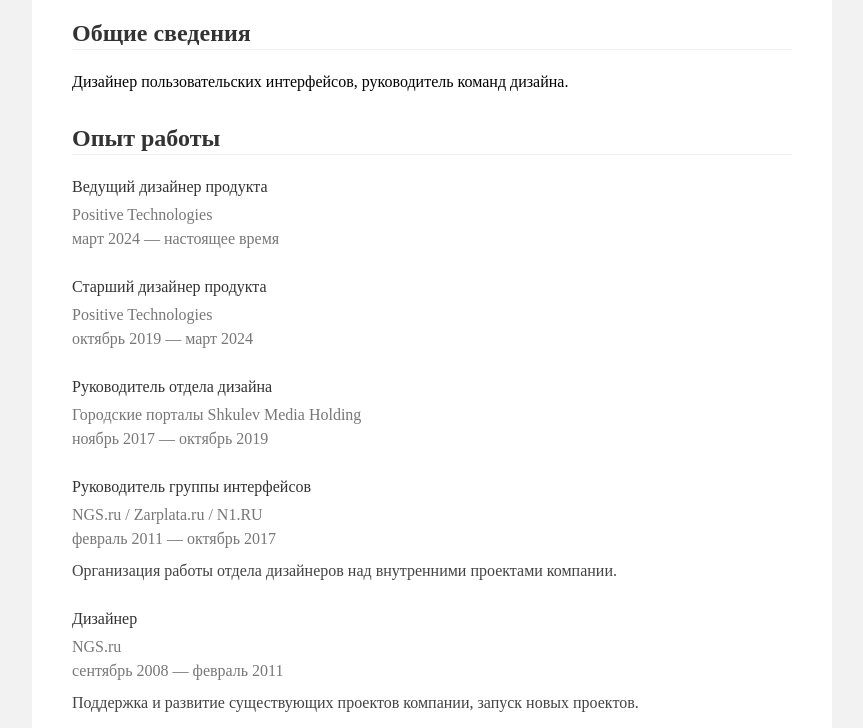
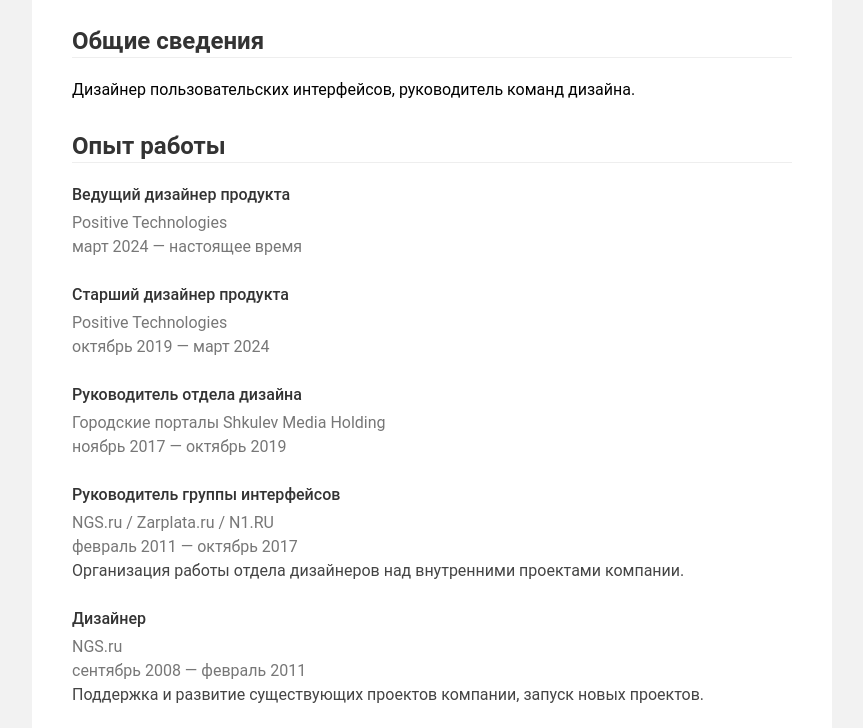
Before and after one commit to cm4fan/personal-website-wf, a plain HTML site: page resume.html in a window 1280 px wide. Shown: the part 168-896 px from the top of the page, without its empty margins (208-1071 px from the left). Drawn offline with Linux system fonts and the light colour scheme.

Commit message:
WIP CSS changes

```diff
--- a/resume.html
+++ b/resume.html
@@ -7,7 +7,8 @@
     <meta content="width=device-width, initial-scale=1" name="viewport" />
     <link rel="preconnect" href="https://fonts.googleapis.com">
     <link rel="preconnect" href="https://fonts.gstatic.com" crossorigin>
-    <link rel="preload" href="https://fonts.googleapis.com/css2?family=Roboto:wght@100..900&display=swap" rel="stylesheet">
+    <link rel="preload" href="https://fonts.googleapis.com/css2?family=Roboto:wght@100..900&display=swap"
+        rel="stylesheet">
     <style>
         body {
             font-size: 16px;
@@ -15,6 +16,15 @@
             background: #f2f2f2;
             margin: 0;
             padding: 0;
+        }
+
+        .roboto {
+            font-family: "Roboto", sans-serif;
+            font-optical-sizing: auto;
+            font-weight: 400;
+            font-style: normal;
+            font-variation-settings:
+                "wdth" 100;
         }
 
         .container {
@@ -36,6 +46,7 @@
         h1 {
             margin-top: 0;
             font-size: 32px;
+            line-height: 32px;
             color: #333;
         }
 
@@ -106,7 +117,6 @@
         }
 
         .projects {
-            margin-top: 8px;
             margin-bottom: 8px;
             color: #444;
         }
```
Also changed, not shown: index.html (+1 -3 lines).
